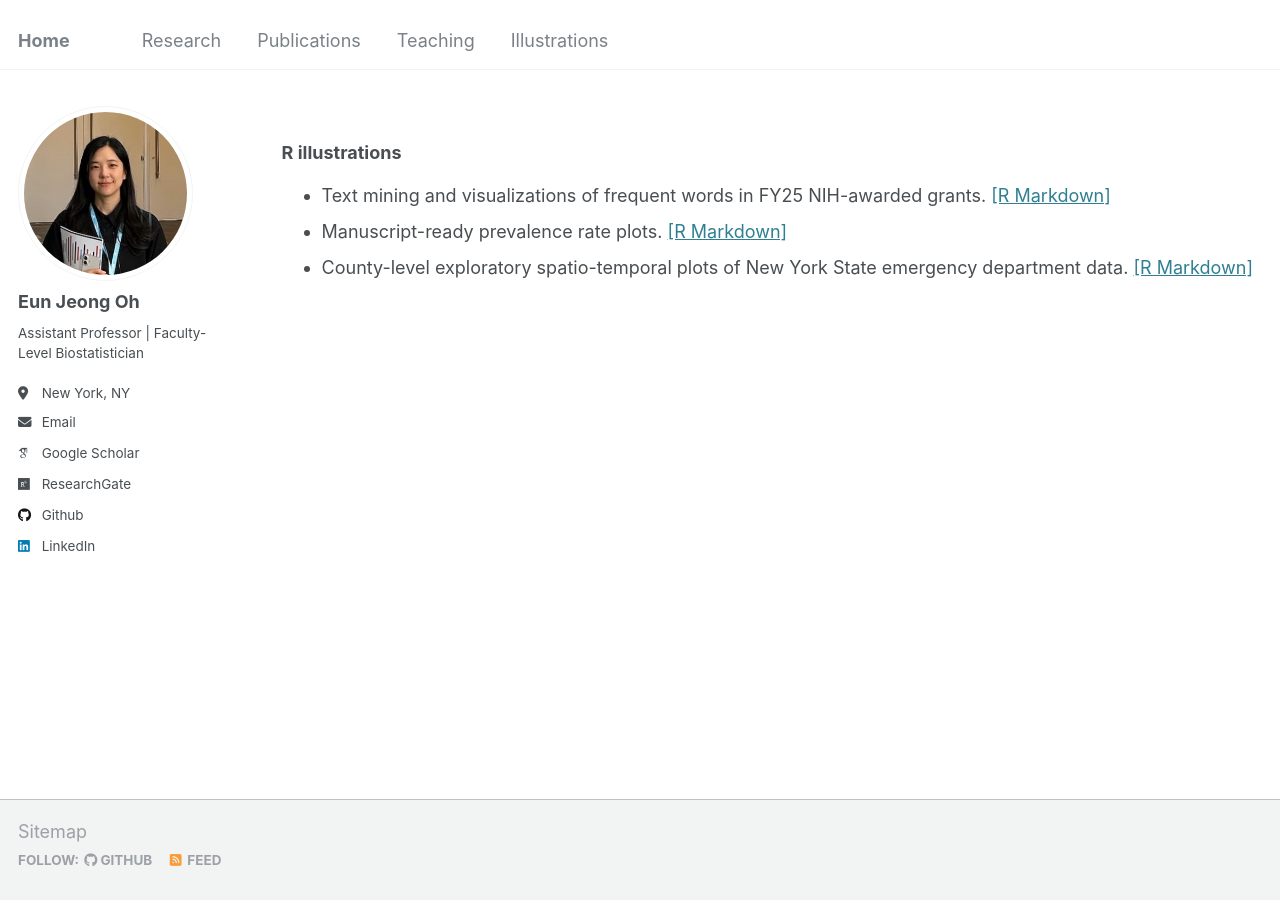
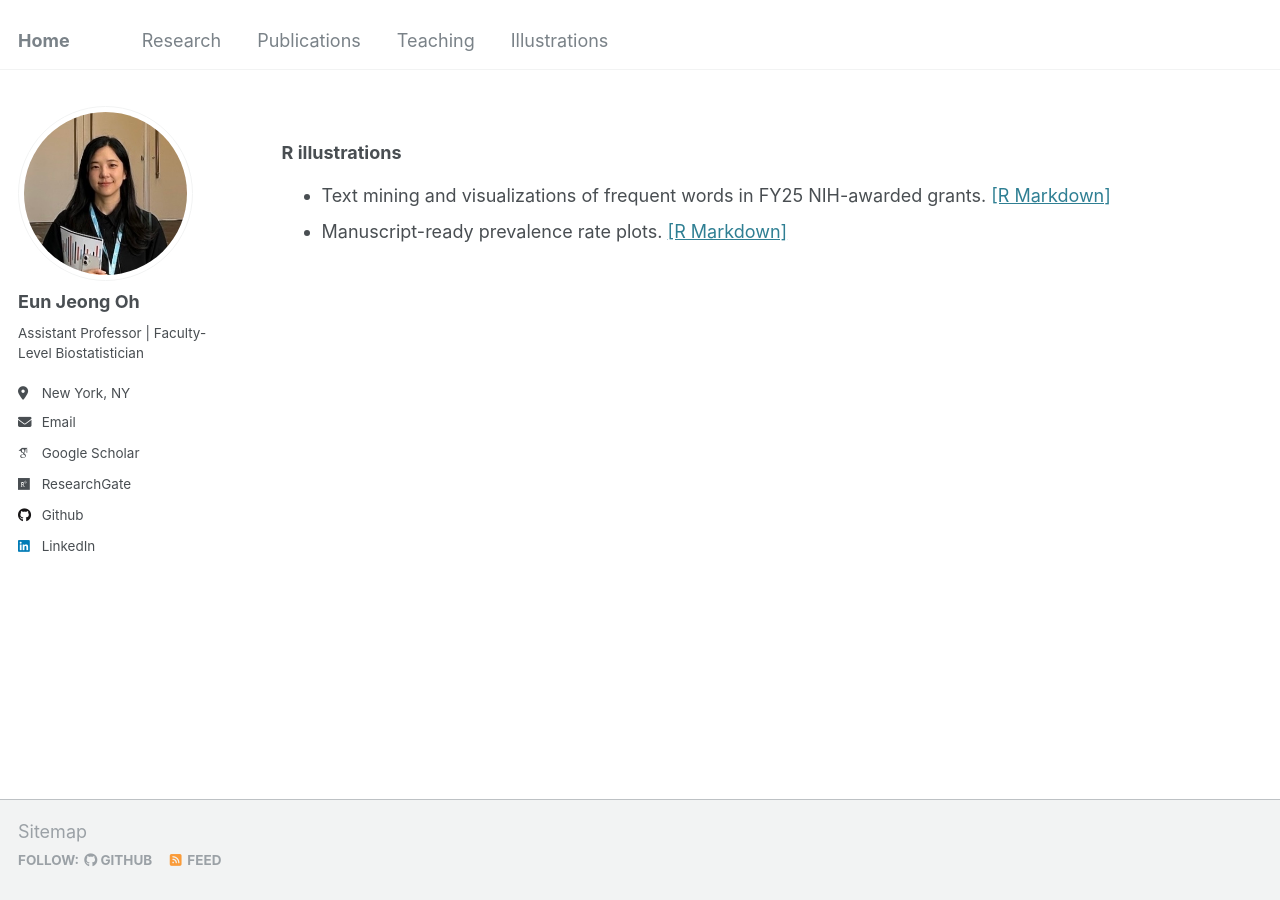
Before and after one commit to oheunj/oheunj.github.io, a Jekyll site: the page built from _pages/illustrations.md, in a window 1280 px wide. Built offline with Jekyll 4.4.1, drawn with Linux system fonts in a browser that asks for light colours; some web fonts are replaced.

Commit message:
Update illustrations.md

```diff
--- a/_pages/illustrations.md
+++ b/_pages/illustrations.md
@@ -14,4 +14,5 @@
 
 * Text mining and visualizations of frequent words in FY25 NIH-awarded grants. [[R Markdown]](https://oheunj.github.io/illustrations/FY25_AwardedGrants_250401)
 * Manuscript-ready prevalence rate plots. [[R Markdown]](https://oheunj.github.io/illustrations/Prevalence_manual_250725)
-* County-level exploratory spatio-temporal plots of New York State emergency department data. [[R Markdown]](https://oheunj.github.io/illustrations/NYS_ED_260309.html)
+
+<!-- * County-level exploratory spatio-temporal plots of New York State emergency department data. [[R Markdown]](https://oheunj.github.io/illustrations/NYS_ED_260309.html) -->
```
